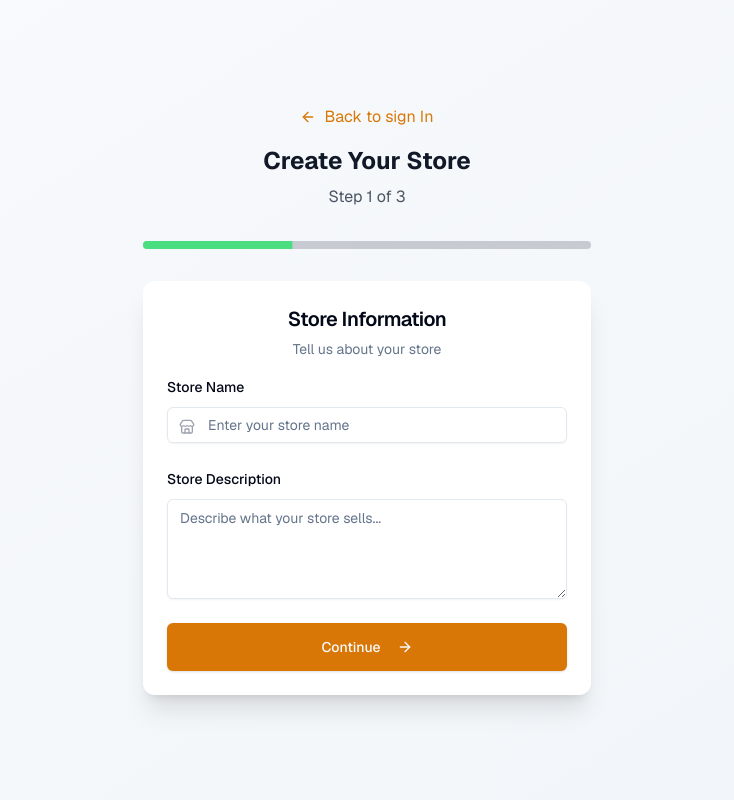
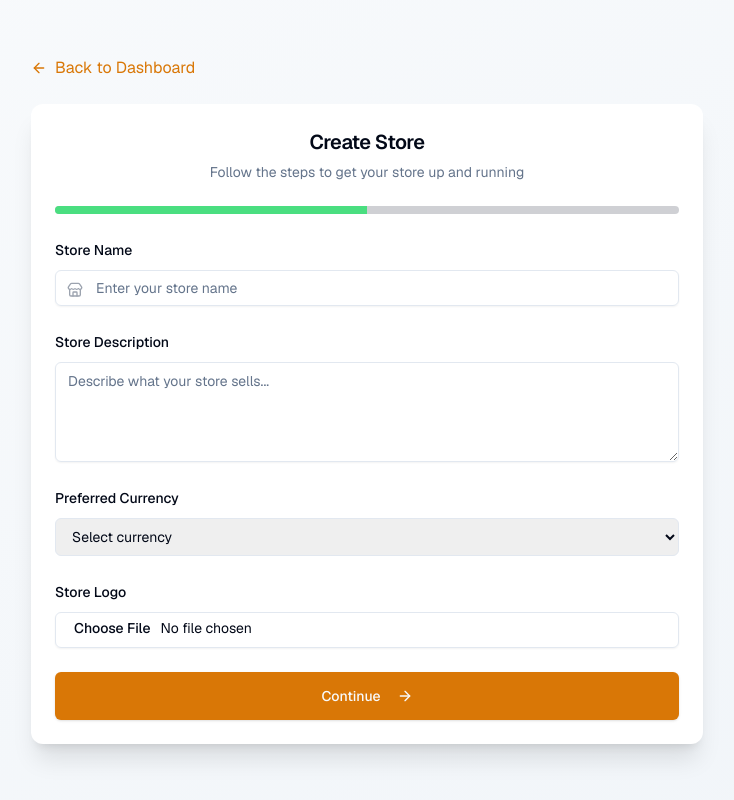
Before and after one commit to Diderot-sielinou/Alimana, a Next.js app: page /create-store in a window 1280 px wide. Shown: the whole page, without its empty margins (273-1007 px from the left). Built offline with nearby package versions, Linux system fonts and the light colour scheme.

Commit message:
commiting new auth flow fix and store creation

```diff
--- a/src/app/create-store/page.tsx
+++ b/src/app/create-store/page.tsx
@@ -1,173 +1,101 @@
 'use client';
 
-import { useState } from 'react';
+import { useEffect, useState } from 'react';
+import { useRouter } from 'next/navigation';
+import { ArrowLeft } from 'lucide-react';
 import Link from 'next/link';
-import { ArrowLeft } from 'lucide-react';
 
 import { Card, CardContent, CardDescription, CardHeader, CardTitle } from '@/components/ui/card';
 import { Progress } from '@/components/ui/progress';
 import Step1StoreInfo from '@/components/steps/Step1StoreInfo';
-import { Step2StoreLocation } from '@/components/steps/Step2StoreLocation';
-import { Step3SecureAccount } from '@/components/steps/Step3SecureAccount';
+import Step2StoreLocation from '@/components/steps/Step2StoreLocation';
 
 export interface StoreData {
   storeName: string;
   storeDescription: string;
+  currency: string;
+  logo?: File | null;
   address: string;
   city: string;
   state: string;
-  streetaddress: string;
   zipCode: string;
-  password: string;
-  confirmPassword: string;
 }
 
 type StoreDataKey = keyof StoreData;
 
 export default function CreateStorePage() {
+  const router = useRouter();
   const [step, setStep] = useState(1);
-  const [showPassword, setShowPassword] = useState(false);
-  const [showConfirmPassword, setShowConfirmPassword] = useState(false);
   const [formData, setFormData] = useState<StoreData>({
     storeName: '',
     storeDescription: '',
+    currency: '',
+    logo: null,
     address: '',
     city: '',
     state: '',
-    streetaddress: '',
     zipCode: '',
-    password: '',
-    confirmPassword: '',
   });
-  const [errors, setErrors] = useState<Partial<StoreData>>({});
+  const [errors, setErrors] = useState<Partial<Record<StoreDataKey, string>>>({});
 
-  const updateFormData = (field: StoreDataKey, value: string) => {
+  useEffect(() => {
+    const canCreateStore = true; // Replace with actual auth/role check
+    if (!canCreateStore) router.push('/403');
+  }, [router]);
+
+  const updateFormData = (field: StoreDataKey, value: string | File | null) => {
     setFormData((prev) => ({ ...prev, [field]: value }));
     if (errors[field]) {
       setErrors((prev) => ({ ...prev, [field]: undefined }));
     }
   };
 
-  const validateStep = (currentStep: number): boolean => {
-    const newErrors: Partial<StoreData> = {};
+  const handleFinalSubmit = async () => {
+    const formPayload = new FormData();
 
-    if (currentStep === 1) {
-      if (!formData.storeName.trim()) newErrors.storeName = 'Store name is required';
-      if (!formData.storeDescription.trim())
-        newErrors.storeDescription = 'Store description is required';
-    } else if (currentStep === 2) {
-      if (!formData.address.trim()) newErrors.address = 'Address is required';
-      if (!formData.city.trim()) newErrors.city = 'City is required';
-      if (!formData.state.trim()) newErrors.state = 'State is required';
-      if (!formData.zipCode.trim()) newErrors.zipCode = 'ZIP code is required';
-    } else if (currentStep === 3) {
-      if (!formData.password) {
-        newErrors.password = 'Password is required';
-      } else if (formData.password.length < 8) {
-        newErrors.password = 'Password must be at least 8 characters';
+    (Object.entries(formData) as [StoreDataKey, string | File | null][]).forEach(([key, value]) => {
+      if (value !== null && value !== undefined) {
+        formPayload.append(key, value instanceof File ? value : String(value));
       }
-      if (!formData.confirmPassword) {
-        newErrors.confirmPassword = 'Please confirm your password';
-      } else if (formData.password !== formData.confirmPassword) {
-        newErrors.confirmPassword = 'Passwords do not match';
-      }
-    }
+    });
 
-    setErrors(newErrors);
-    return Object.keys(newErrors).length === 0;
-  };
+    try {
+      const response = await fetch('/api/stores/create', {
+        method: 'POST',
+        body: formPayload,
+      });
 
-  const handleNext = () => {
-    if (validateStep(step)) {
-      setStep((prev) => prev + 1);
+      if (!response.ok) throw new Error('Store creation failed');
+
+      router.push('/dashboard');
+    } catch (error) {
+      console.error('Store creation error:', error);
     }
   };
 
-  const handleBack = () => {
-    setStep((prev) => prev - 1);
-  };
-
-  const handleSubmit = async () => {
-    if (!validateStep(3)) return;
-
-    try {
-      const pendingUser = localStorage.getItem('pendingUser');
-      const userData = pendingUser ? JSON.parse(pendingUser) : null;
-
-      const storeId = `store_${Date.now()}`;
-      const adminId = `admin_${Date.now()}`;
-
-      const storeData = {
-        ...formData,
-        owner: userData,
-        createdAt: new Date().toISOString(),
-      };
-
-      localStorage.setItem('userStore', JSON.stringify(storeData));
-      localStorage.setItem(
-        'user',
-        JSON.stringify({
-          id: adminId,
-          email: userData?.email,
-          fullName: `${userData?.firstName} ${userData?.lastName}`.trim(),
-          role: 'admin',
-          storeId,
-          storeName: formData.storeName,
-          isActive: true,
-        })
-      );
-
-      localStorage.removeItem('pendingUser');
-
-      window.location.href = '/dashboard';
-    } catch (error) {
-      console.error('Error creating store:', error);
-    }
-  };
-
-  const progress = (step / 3) * 100;
-
   return (
     <div className="min-h-screen bg-gradient-to-br from-slate-50 to-slate-100 flex items-center justify-center p-4">
-      <div className="w-full max-w-md">
-        <div className="text-center mb-8">
-          <Link
-            href="/signin"
-            className="inline-flex items-center space-x-2 text-amber-600 hover:text-amber-700 mb-4"
-          >
-            <ArrowLeft className="h-4 w-4" />
-            <span>Back to sign In</span>
-          </Link>
-
-          <h1 className="text-2xl font-bold text-gray-900">Create Your Store</h1>
-          <p className="text-gray-600 mt-2">Step {step} of 3</p>
-        </div>
-
-        <div className="mb-8">
-          <Progress value={progress} className="h-2" />
+      <div className="w-full max-w-2xl space-y-6">
+        <div className="flex items-center space-x-2 text-amber-600 hover:text-amber-700">
+          <ArrowLeft className="h-4 w-4" />
+          <Link href="/dashboard">Back to Dashboard</Link>
         </div>
 
         <Card className="shadow-xl border-0">
-          <CardHeader className="text-center pb-4">
-            <CardTitle className="text-xl">
-              {step === 1 && 'Store Information'}
-              {step === 2 && 'Store Location'}
-              {step === 3 && 'Secure Your Account'}
-            </CardTitle>
-            <CardDescription>
-              {step === 1 && 'Tell us about your store'}
-              {step === 2 && 'Where is your store located?'}
-              {step === 3 && 'Create a password to secure your store'}
-            </CardDescription>
+          <CardHeader className="text-center">
+            <CardTitle className="text-xl">Create Store</CardTitle>
+            <CardDescription>Follow the steps to get your store up and running</CardDescription>
           </CardHeader>
 
           <CardContent className="space-y-6">
+            <Progress value={(step / 2) * 100} className="h-2" />
+
             {step === 1 && (
               <Step1StoreInfo
                 formData={formData}
                 errors={errors}
                 updateFormData={updateFormData}
-                onNext={handleNext}
+                onNext={() => setStep(2)}
               />
             )}
 
@@ -176,22 +104,8 @@ export default function CreateStorePage() {
                 formData={formData}
                 errors={errors}
                 updateFormData={updateFormData}
-                onBack={handleBack}
-                onNext={handleNext}
-              />
-            )}
-
-            {step === 3 && (
-              <Step3SecureAccount
-                formData={formData}
-                errors={errors}
-                updateFormData={updateFormData}
-                onBack={handleBack}
-                onSubmit={handleSubmit}
-                showPassword={showPassword}
-                setShowPassword={setShowPassword}
-                showConfirmPassword={showConfirmPassword}
-                setShowConfirmPassword={setShowConfirmPassword}
+                onBack={() => setStep(1)}
+                onNext={handleFinalSubmit}
               />
             )}
           </CardContent>
--- a/src/app/layout.tsx
+++ b/src/app/layout.tsx
@@ -23,8 +23,14 @@ export default function RootLayout({
   children: React.ReactNode;
 }>) {
   return (
-    <html lang="en" className={`${geistSans.variable} ${geistMono.variable} font-sans font-mono`}>
-      <body className="antialiased">{children}</body>
+    <html
+      lang="en"
+      className={`${geistSans.variable} ${geistMono.variable} font-sans font-mono`}
+      suppressHydrationWarning
+    >
+      <body className="antialiased" suppressHydrationWarning>
+        {children}
+      </body>
     </html>
   );
 }
--- a/src/components/steps/Step1StoreInfo.tsx
+++ b/src/components/steps/Step1StoreInfo.tsx
@@ -5,21 +5,23 @@ import { Label } from '@/components/ui/label';
 import { Input } from '@/components/ui/input';
 import { Textarea } from '@/components/ui/textarea';
 import { Button } from '@/components/ui/button';
-import { StoreErrors, UpdateFormData, StoreData } from '@/types/store';
+import { StoreData } from '@/app/create-store/page';
 
 interface Props {
-  formData: Pick<StoreData, 'storeName' | 'storeDescription'>;
-  errors: StoreErrors;
-  updateFormData: UpdateFormData;
+  formData: Pick<StoreData, 'storeName' | 'storeDescription' | 'currency' | 'logo'>;
+  errors: Partial<Record<keyof StoreData, string>>;
+  updateFormData: (field: keyof StoreData, value: string | File | null) => void;
   onNext: () => void;
 }
 
 export default function Step1StoreInfo({ formData, errors, updateFormData, onNext }: Props) {
   return (
-    <>
+    <div className="space-y-6">
       <div className="space-y-2">
-        <Label htmlFor="storeName">Store Name</Label>
+        {' '}
+        <Label htmlFor="storeName">Store Name</Label>{' '}
         <div className="relative">
+          {' '}
           <Store className="absolute left-3 top-3 h-4 w-4 text-gray-400" />
           <Input
             id="storeName"
@@ -28,11 +30,12 @@ export default function Step1StoreInfo({ formData, errors, updateFormData, onNex
             className="pl-10"
             value={formData.storeName}
             onChange={(e) => updateFormData('storeName', e.target.value)}
-          />
+          />{' '}
         </div>
         {errors.storeName && <p className="text-sm text-red-600">{errors.storeName}</p>}
       </div>
 
+      {/* Store Description */}
       <div className="space-y-2">
         <Label htmlFor="storeDescription">Store Description</Label>
         <Textarea
@@ -47,10 +50,43 @@ export default function Step1StoreInfo({ formData, errors, updateFormData, onNex
         )}
       </div>
 
+      {/* Currency Dropdown */}
+      <div className="space-y-2">
+        <Label htmlFor="currency">Preferred Currency</Label>
+        <select
+          id="currency"
+          className="w-full border rounded-md px-3 py-2 text-sm"
+          value={formData.currency}
+          onChange={(e) => updateFormData('currency', e.target.value)}
+        >
+          <option value="">Select currency</option>
+          <option value="XAF">XAF - Central African Franc</option>
+          <option value="USD">USD - US Dollar</option>
+          <option value="EUR">EUR - Euro</option>
+          <option value="NGN">NGN - Nigerian Naira</option>
+          <option value="KES">KES - Kenyan Shilling</option>
+        </select>
+        {errors.currency && <p className="text-sm text-red-600">{errors.currency}</p>}
+      </div>
+
+      {/* Logo Upload */}
+      <div className="space-y-2">
+        <Label htmlFor="logo">Store Logo</Label>
+        <div className="relative">
+          <Input
+            id="logo"
+            type="file"
+            accept="image/*"
+            onChange={(e) => updateFormData('logo', e.target.files?.[0] || null)}
+          />
+        </div>
+        {errors.logo && <p className="text-sm text-red-600">{errors.logo}</p>}
+      </div>
+
       <Button onClick={onNext} className="w-full bg-amber-600 hover:bg-amber-700">
         Continue
         <ArrowRight className="ml-2 h-4 w-4" />
       </Button>
-    </>
+    </div>
   );
 }
--- a/src/components/steps/Step3SecureAccount.tsx
+++ /dev/null
@@ -1,92 +0,0 @@
-'use client';
-
-import { ArrowLeft, Lock, Eye, EyeOff, Store } from 'lucide-react';
-import { Label } from '@/components/ui/label';
-import { Input } from '@/components/ui/input';
-import { Button } from '@/components/ui/button';
-import { StoreErrors, UpdateFormData, StoreData } from '@/types/store';
-
-interface Props {
-  formData: Pick<StoreData, 'password' | 'confirmPassword'>;
-  errors: StoreErrors;
-  showPassword: boolean;
-  showConfirmPassword: boolean;
-  setShowPassword: (show: boolean) => void;
-  setShowConfirmPassword: (show: boolean) => void;
-  updateFormData: UpdateFormData;
-  onBack: () => void;
-  onSubmit: () => void;
-}
-
-export function Step3SecureAccount({
-  formData,
-  errors,
-  showPassword,
-  showConfirmPassword,
-  setShowPassword,
-  setShowConfirmPassword,
-  updateFormData,
-  onBack,
-  onSubmit,
-}: Props) {
-  return (
-    <>
-      <div className="space-y-2">
-        <Label htmlFor="password">Password</Label>
-        <div className="relative">
-          <Lock className="absolute left-3 top-3 h-4 w-4 text-gray-400" />
-          <Input
-            id="password"
-            type={showPassword ? 'text' : 'password'}
-            placeholder="Create a strong password"
-            className="pl-10 pr-10"
-            value={formData.password}
-            onChange={(e) => updateFormData('password', e.target.value)}
-          />
-          <button
-            type="button"
-            className="absolute right-3 top-3 text-gray-400 hover:text-gray-600"
-            onClick={() => setShowPassword(!showPassword)}
-          >
-            {showPassword ? <EyeOff className="h-4 w-4" /> : <Eye className="h-4 w-4" />}
-          </button>
-        </div>
-        {errors.password && <p className="text-sm text-red-600">{errors.password}</p>}
-      </div>
-
-      <div className="space-y-2">
-        <Label htmlFor="confirmPassword">Confirm Password</Label>
-        <div className="relative">
-          <Lock className="absolute left-3 top-3 h-4 w-4 text-gray-400" />
-          <Input
-            id="confirmPassword"
-            type={showConfirmPassword ? 'text' : 'password'}
-            placeholder="Confirm your password"
-            className="pl-10 pr-10"
-            value={formData.confirmPassword}
-            onChange={(e) => updateFormData('confirmPassword', e.target.value)}
-          />
-          <button
-            type="button"
-            className="absolute right-3 top-3 text-gray-400 hover:text-gray-600"
-            onClick={() => setShowConfirmPassword(!showConfirmPassword)}
-          >
-            {showConfirmPassword ? <EyeOff className="h-4 w-4" /> : <Eye className="h-4 w-4" />}
-          </button>
-        </div>
-        {errors.confirmPassword && <p className="text-sm text-red-600">{errors.confirmPassword}</p>}
-      </div>
-
-      <div className="flex space-x-4">
-        <Button variant="outline" onClick={onBack} className="flex-1 bg-transparent">
-          <ArrowLeft className="mr-2 h-4 w-4" />
-          Back
-        </Button>
-        <Button onClick={onSubmit} className="flex-1 bg-amber-600 hover:bg-amber-700">
-          Create Your Store
-          <Store className="ml-2 h-4 w-4" />
-        </Button>
-      </div>
-    </>
-  );
-}
```
Also changed, not shown: src/components/steps/Step2StoreLocation.tsx (+17 -32 lines).
